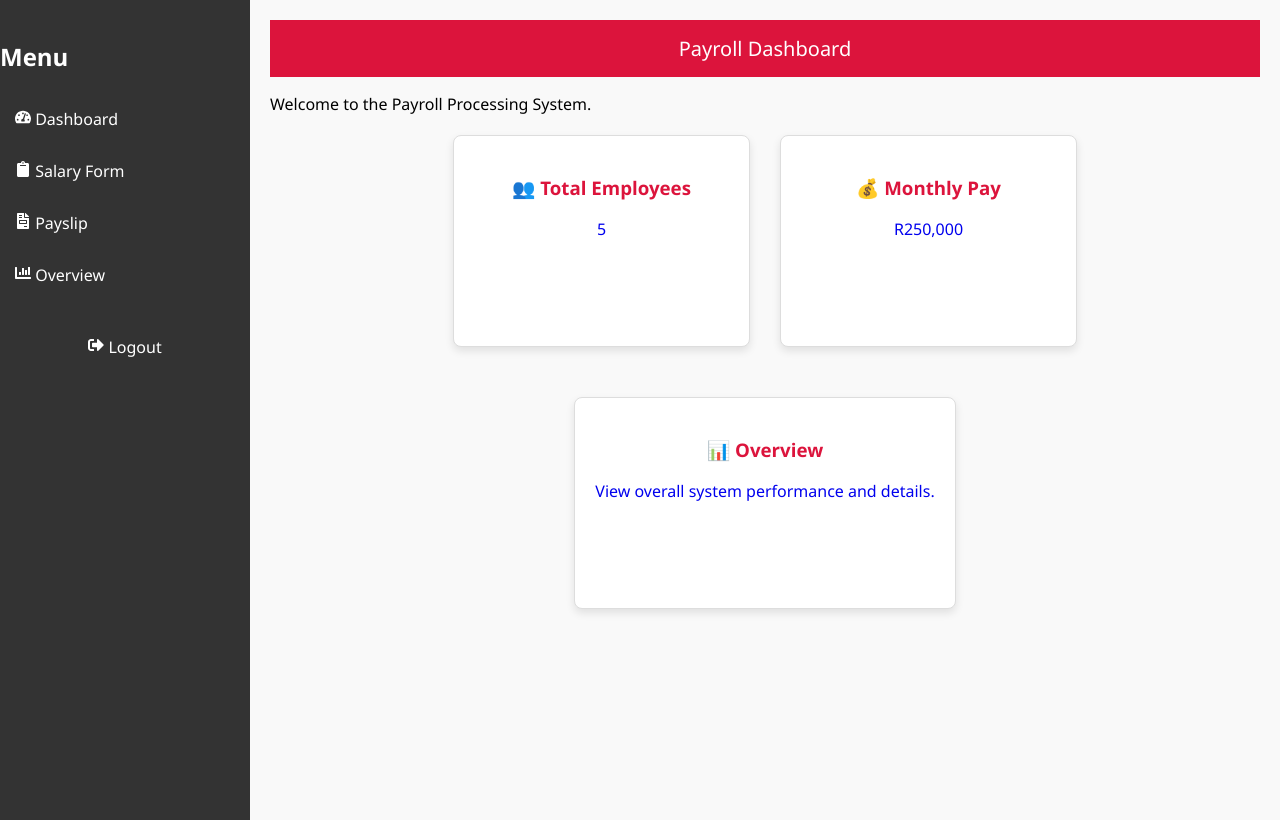
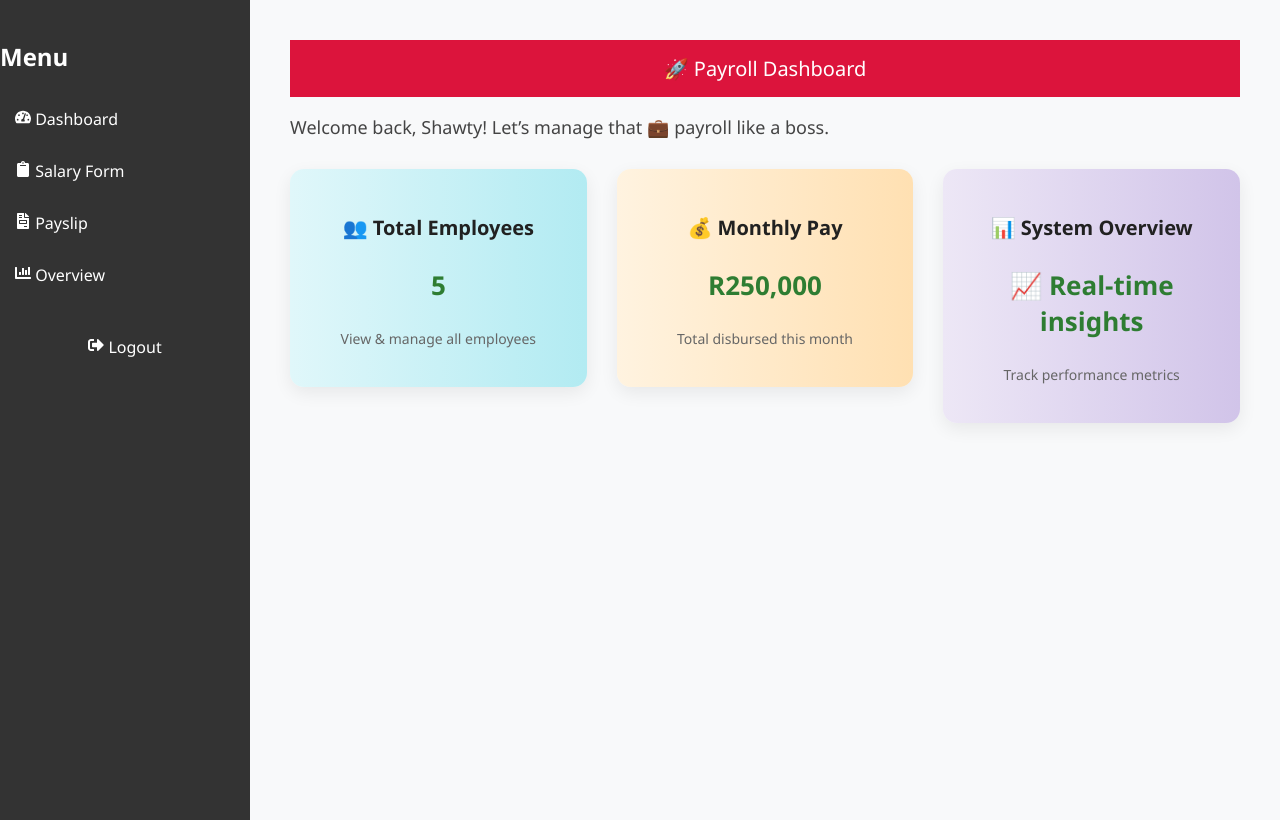
Before and after one commit to Tech-Titans-Alliance/Payroll-management-system, a React (Create React App) app in the folder payroll-processing-frontend/: page /dashboard in a window 1280 px wide. Built offline with nearby package versions, Linux system fonts and the light colour scheme.

Commit message:
Updated the dashboard design

```diff
--- a/payroll-processing-frontend/src/pages/Dashboard.js
+++ b/payroll-processing-frontend/src/pages/Dashboard.js
@@ -10,43 +10,36 @@ const Dashboard = () => {
   };
 
   return (
-    <div className="container">
+    <div style={styles.container}>
       <Sidebar />
-      <div className="main">
-        <Header title="Payroll Dashboard" />
-        <p>Welcome to the Payroll Processing System.</p>
+      <div style={styles.main}>
+        <Header title="🚀 Payroll Dashboard" />
+        <p style={styles.welcome}>Welcome back, Shawty! Let’s manage that 💼 payroll like a boss.</p>
 
-        {/* Dashboard Cards Container */}
         <div style={styles.dashboardCards}>
-          {/* Left Column */}
-          <div style={styles.leftColumn}>
           <Link to="/employees" style={styles.cardLink}>
-              <div style={styles.card}>
+            <div style={{ ...styles.card, background: 'linear-gradient(to right, #e0f7fa, #b2ebf2)' }}>
               <h3 style={styles.heading}>👥 Total Employees</h3>
-                <p>{dashboardData.totalEmployees}</p>
+              <p style={styles.value}>{dashboardData.totalEmployees}</p>
+              <p style={styles.subText}>View & manage all employees</p>
             </div>
           </Link>
-          </div>
 
-          {/* Right Column */}
-          <div style={styles.rightColumn}>
           <Link to="/monthly-pay" style={styles.cardLink}>
-              <div style={styles.card}>
+            <div style={{ ...styles.card, background: 'linear-gradient(to right, #fff3e0, #ffe0b2)' }}>
               <h3 style={styles.heading}>💰 Monthly Pay</h3>
-                <p>R{dashboardData.monthlyPay.toLocaleString()}</p>
+              <p style={styles.value}>R{dashboardData.monthlyPay.toLocaleString()}</p>
+              <p style={styles.subText}>Total disbursed this month</p>
             </div>
           </Link>
-          </div>
 
-          {/* Centered Overview Card */}
-          <div style={styles.centeredCard}>
           <Link to="/overview" style={styles.cardLink}>
-              <div style={styles.card}>
-                <h3 style={styles.heading}>📊 Overview</h3>
-                <p>View overall system performance and details.</p>
+            <div style={{ ...styles.card, background: 'linear-gradient(to right, #ede7f6, #d1c4e9)' }}>
+              <h3 style={styles.heading}>📊 System Overview</h3>
+              <p style={styles.value}>📈 Real-time insights</p>
+              <p style={styles.subText}>Track performance metrics</p>
             </div>
           </Link>
-          </div>
         </div>
       </div>
     </div>
@@ -54,48 +47,50 @@ const Dashboard = () => {
 };
 
 const styles = {
+  container: {
+    display: 'flex',
+    backgroundColor: '#f8f9fa',
+    minHeight: '100vh',
+  },
+  main: {
+    flex: 1,
+    padding: '40px',
+  },
+  welcome: {
+    fontSize: '18px',
+    color: '#444',
+    marginBottom: '30px',
+  },
   dashboardCards: {
-    display: 'flex',
-    flexDirection: 'row',
-    justifyContent: 'center',
+    display: 'grid',
+    gridTemplateColumns: 'repeat(auto-fit, minmax(280px, 1fr))',
     gap: '30px',
-    marginTop: '20px',
-    flexWrap: 'wrap',
-  },
-  leftColumn: {
-    display: 'flex',
-    flexDirection: 'column',
-    gap: '30px',
-    width: '30%',
-  },
-  rightColumn: {
-    display: 'flex',
-    flexDirection: 'column',
-    gap: '30px',
-    width: '30%',
-  },
-  centeredCard: {
-    width: '100%',
-    display: 'flex',
-    justifyContent: 'center',
-    marginTop: '20px',
   },
   card: {
-    backgroundColor: '#fff',
-    border: '1px solid #ddd',
-    borderRadius: '8px',
-    padding: '20px',
-    boxShadow: '0 4px 8px rgba(0, 0, 0, 0.1)',
+    padding: '25px',
+    borderRadius: '14px',
+    boxShadow: '0 6px 18px rgba(0,0,0,0.07)',
+    color: '#333',
     textAlign: 'center',
-    minHeight: '170px',
-    cursor: 'pointer',
-    transition: 'transform 0.2s ease',
+    transition: 'box-shadow 0.3s ease, transform 0.3s ease',
   },
   cardLink: {
     textDecoration: 'none',
   },
   heading: {
-    color: 'crimson',
+    fontSize: '20px',
+    marginBottom: '10px',
+    color: '#212121',
+  },
+  value: {
+    fontSize: '26px',
+    fontWeight: 'bold',
+    color: '#2e7d32',
+  },
+  subText: {
+    fontSize: '14px',
+    color: '#666',
+    marginTop: '5px',
   },
 };
 
```
Lines whose indentation alone changed are shown as unchanged.
